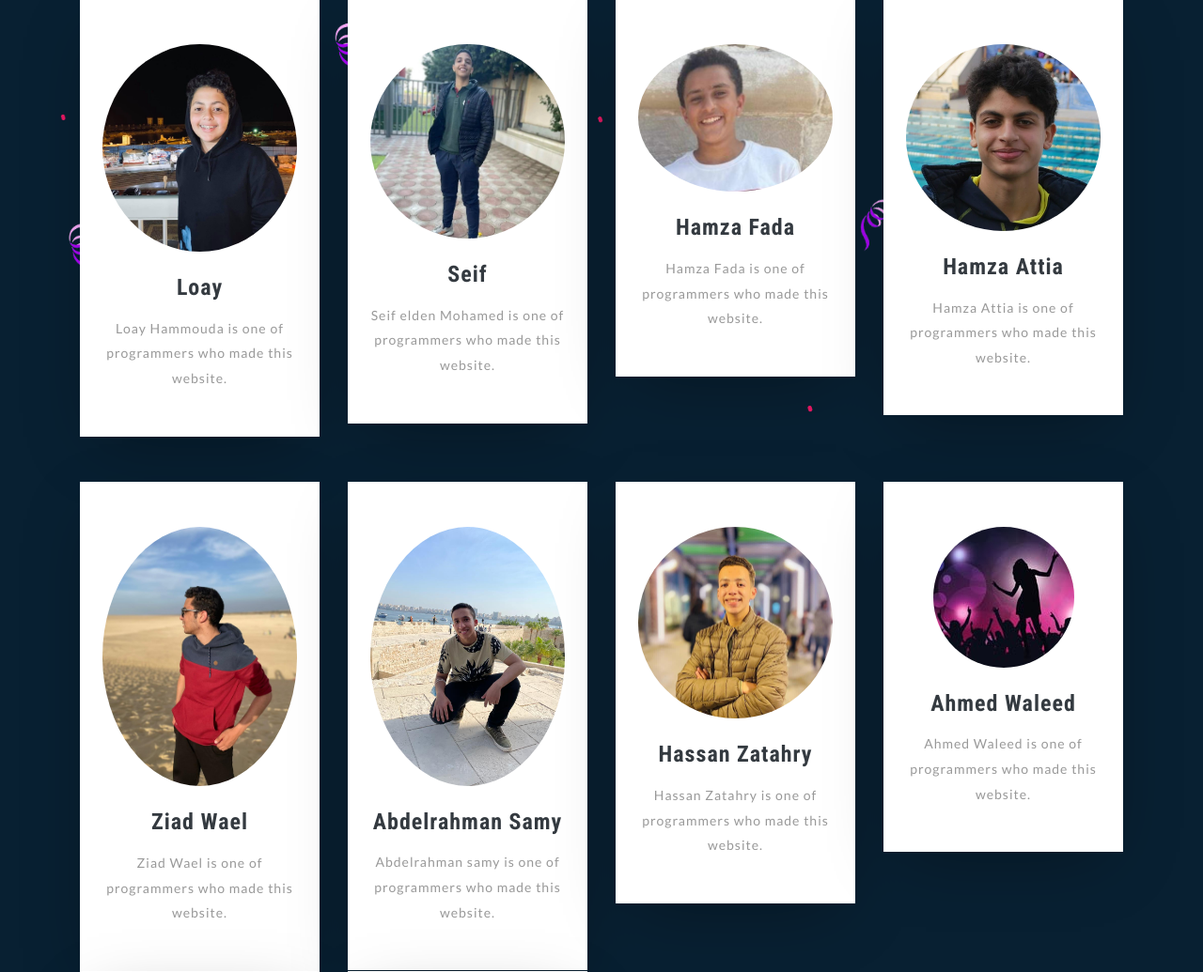
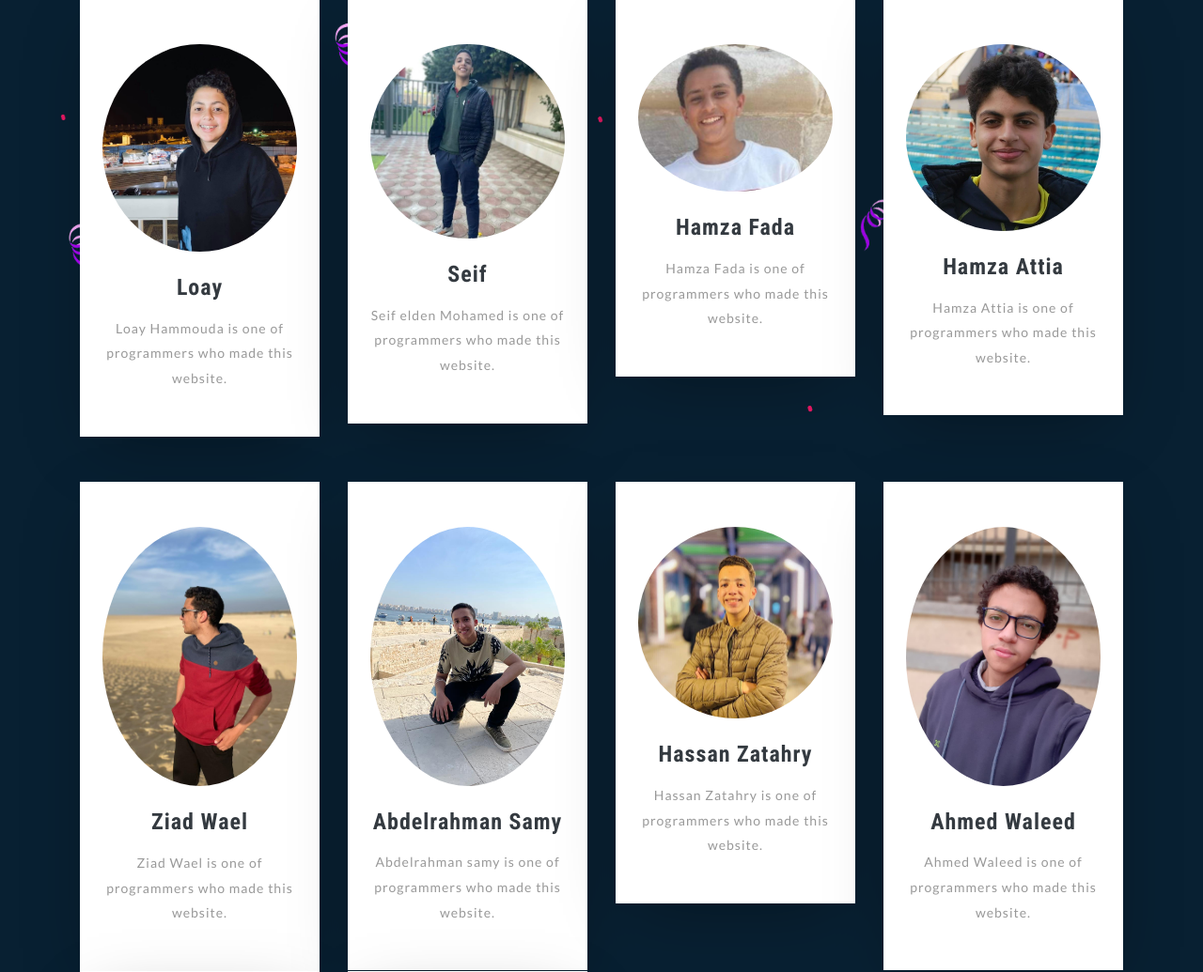
Before and after one commit to ibrahimfakhrey/ams-benha, a Flask app: page / in a window 1280 px wide. Shown: the part 2156-3191 px from the top of the page at 94% size. Run offline with Flask 2, Linux system fonts and the light colour scheme; some libraries are stand-ins or nearby versions; some web fonts are replaced.

Commit message:
updating the entertainmentjdhw

```diff
--- a/templates/index.html
+++ b/templates/index.html
@@ -219,7 +219,7 @@ License URL: http://creativecommons.org/licenses/by/3.0/
 				</div>
 				<div class="col-lg-3 col-sm-6 mt-lg-0 mt-5">
 					<div class="welcome-grid bg-white py-5 px-4">
-						<img src="static/images/wh8.jpg" alt="" class="img-fluid">
+						<img src="static/images/ahmed.jpeg" alt="" class="img-fluid">
 						<h4 class="mt-4 mb-3 text-dark">Ahmed Waleed</h4>
 						<p>Ahmed Waleed is one of programmers who made this website.</p>
 					</div>
```
Also changed, not shown: static/images/ahmed.jpeg (added).
